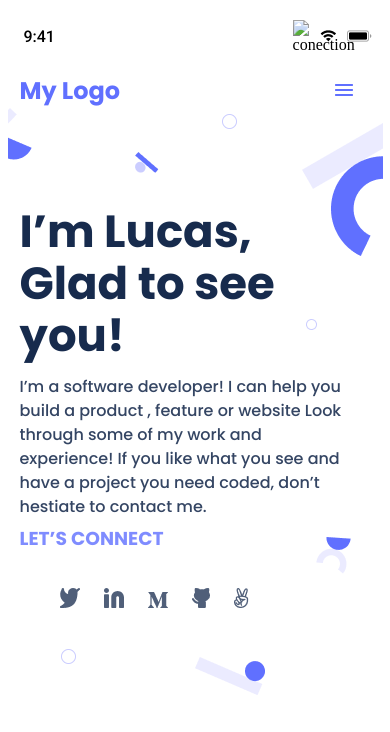
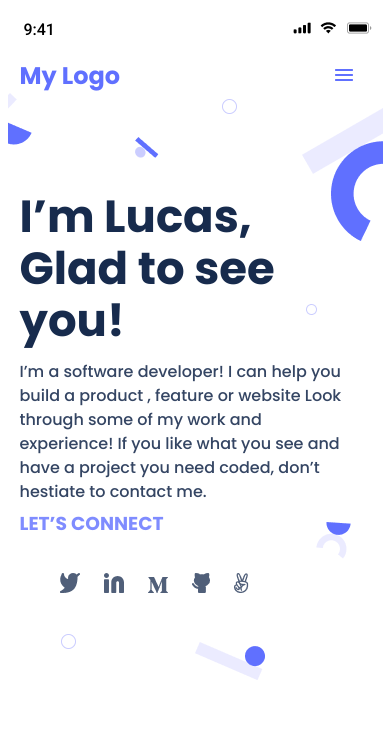
Before and after one commit to Oklukeok/Luke-s_Portfolio, a website: page index.html in a window 390 px wide. Drawn offline with Linux system fonts and the light colour scheme.

Commit message:
Fix a phone icon bug

```diff
--- a/index.html
+++ b/index.html
@@ -23,7 +23,7 @@
 
       <div class="phone phoneTime"><p>9:41</p></div>
       <div class="phone phoneSpace"></div>
-      <div class="phone phoneSignal"><img src="images/phoneItems/cellularConnection.png.png" alt="conection"></div>
+      <div class="phone phoneSignal"><img src="images/phoneItems/cellularConnection.png" alt="conection"></div>
       <div class="phone phoneWifi"><img src="images/phoneItems/Wifi.png" alt="wifi"></div>
       <div class="phone phoneBattery"><img src="images/phoneItems/Battery.png" alt="battery"></div>
 
```
